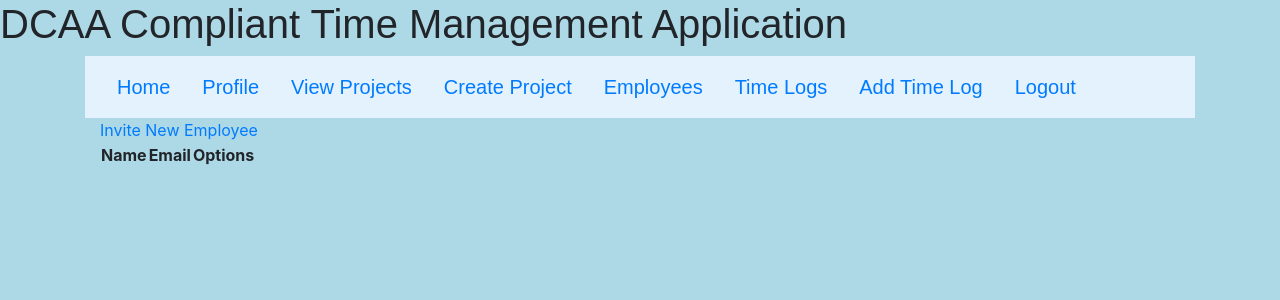
After one commit to jsines/CSI4999-project, a Flask app: page /employees in a window 1280 px wide. The commit adds this page. Shown: the top 300 px of the page. Run offline with Flask 2, Linux system fonts and the light colour scheme; the visitor is signed in with stand-in values (Sample User, id 1); data comes from the database, SQL or seed files in the repository; data that the repository does not hold is empty; some libraries are stand-ins or nearby versions.

Commit message:
Employees view page

```diff
--- a/project/main_bp.py
+++ b/project/main_bp.py
@@ -66,7 +66,7 @@ def invite_post():
     db.session.add(new_user)
     db.session.commit()
     user_entry = User.query.filter_by(email=email).first()
-    new_employee = Employee(user_id=user_entry.id, company_id=current_user.id, name=name, jobTitle='Fake Title',
+    new_employee = Employee(user_id=user_entry.id, company_id=current_user.id, name=name, emp_email=user_entry.email, jobTitle='Fake Title',
                             payRate=9.00)
     db.session.add(new_employee)
     db.session.commit()
@@ -77,6 +77,14 @@ def invite_post():
     mail.send(msg)
 
     return redirect(url_for('main.profile'))
+
+@main.route('/employees')
+@login_required
+def employees():
+	if current_user.is_employee:
+		redirect(url_for('main.profile'))
+	employees = Employee.query.filter_by(company_id=current_user.id)
+	return render_template('employees.html', listOfEmployees=employees)
 
 
 # creates
--- a/project/models.py
+++ b/project/models.py
@@ -16,6 +16,7 @@ class Employee(db.Model):
 	company_id = db.Column(db.Integer)
 	user_id = db.Column(db.Integer, unique=True)
 	name = db.Column(db.String(1000))
+	emp_email = db.Column(db.String(100), unique=True)
 	jobTitle = db.Column(db.String(100))
 	payRate = db.Column(db.Float)
 
--- a/project/templates/base.html
+++ b/project/templates/base.html
@@ -50,7 +50,7 @@
                 {% endif %}
                 {% if current_user.is_authenticated and not current_user.is_employee %}
                 <li class="nav-item">
-                    <a class="nav-link" href="{{ url_for('main.invite') }}">Invite</a>
+                    <a class="nav-link" href="{{ url_for('main.employees') }}">Employees</a>
                 </li>
                 {% endif %}
                 {% if current_user.is_authenticated %}
--- /dev/null
+++ b/project/templates/employees.html
@@ -0,0 +1,26 @@
+{% extends "base.html" %}
+{% block content %}
+<link rel="stylesheet" href='/static/stylesheet.css' />
+<div class="container">
+    <table class="w3-table-all w3-hoverable">
+    <a href="{{ url_for('main.invite') }}">Invite New Employee</a>
+    <thead>
+      <tr class="w3-light-grey">
+        <th>Name</th>
+        <th>Email</th>
+        <th>Options</th>
+      </tr>
+    </thead>
+        {% for employee in listOfEmployees %}
+            <tr>
+                <td>{{employee.name}}</td>
+                <td>{{employee.emp_email}}</td>
+                <td>
+                    <a href=\"#\" class=\"w3-button w3-light-grey\">View</a>
+                    <a href=\"#\" class=\"w3-button w3-light-grey\">Manage</a>
+                </td>
+            </tr>
+        {% endfor %}
+    </table>
+</div>
+{% endblock %}
```
